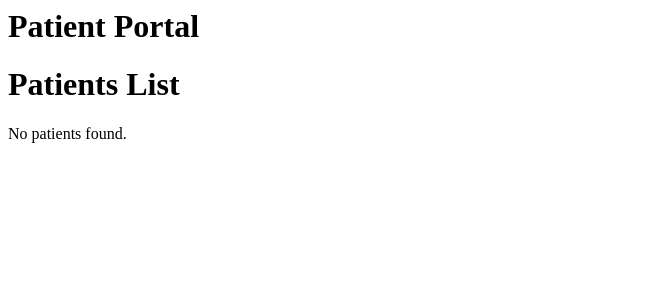
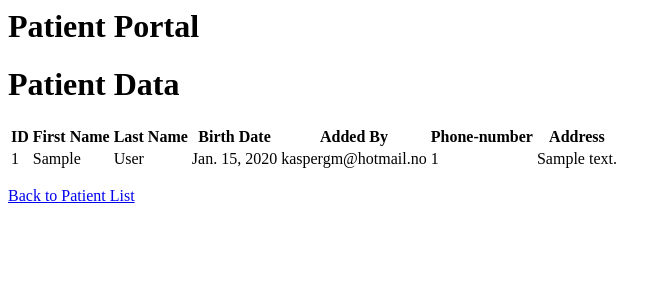
Before and after one commit to kaspermads/NTNU, a Django app: page /patients/1/ in a window 1280 px wide. Shown: the top 300 px of the page, without its empty margins (0-671 px from the left). Run offline with Django 4.2, Linux system fonts and the light colour scheme; data comes from the database, SQL or seed files in the repository; tables that the repository leaves empty hold one stand-in row (values such as "Sample post").

Commit message:
Update patient data view

```diff
--- a/IELET2001_Prosjekt/datakom_prosjekt/blodtrykk/templates/patient_data.html
+++ b/IELET2001_Prosjekt/datakom_prosjekt/blodtrykk/templates/patient_data.html
@@ -1,9 +1,9 @@
-{% extends 'index1.html' %} <!-- Extend your base template -->
+ {% extends 'index1.html' %}
 
 {% block content %}
-    <h1>Patients List</h1>
+    <h1>Patient Data</h1>
 
-    {% if patients %}
+    {% if patient %}
         <table>
             <thead>
                 <tr>
@@ -17,9 +17,8 @@
                 </tr>
             </thead>
             <tbody>
-                {% for patient in patients %}
                 <tr>
-                        <td><a href="{% url 'patients-data' patient.id %}">{{ patient.id }}</a></td>
+                    <td>{{ patient.id }}</td>
                     <td>{{ patient.first_name }}</td>
                     <td>{{ patient.last_name }}</td>
                     <td>{{ patient.birthDate }}</td>
@@ -27,16 +26,11 @@
                     <td>{{ patient.phone }}</td>
                     <td>{{ patient.address }}</td>
                 </tr>
-                {% endfor %}
             </tbody>
         </table>
 
     {% else %}
-        <p>No patients found.</p>
+        <p>No patient data found for the specified ID.</p>
     {% endif %}
+    <p><a href="{% url 'patient-list' %}">Back to Patient List</a></p>
 {% endblock %}
-
-
-    <p><a href="{% url 'patient-list' %}">Back to Patient List</a></p>
-</body>
-</html>
```
Lines whose indentation alone changed are shown as unchanged.
